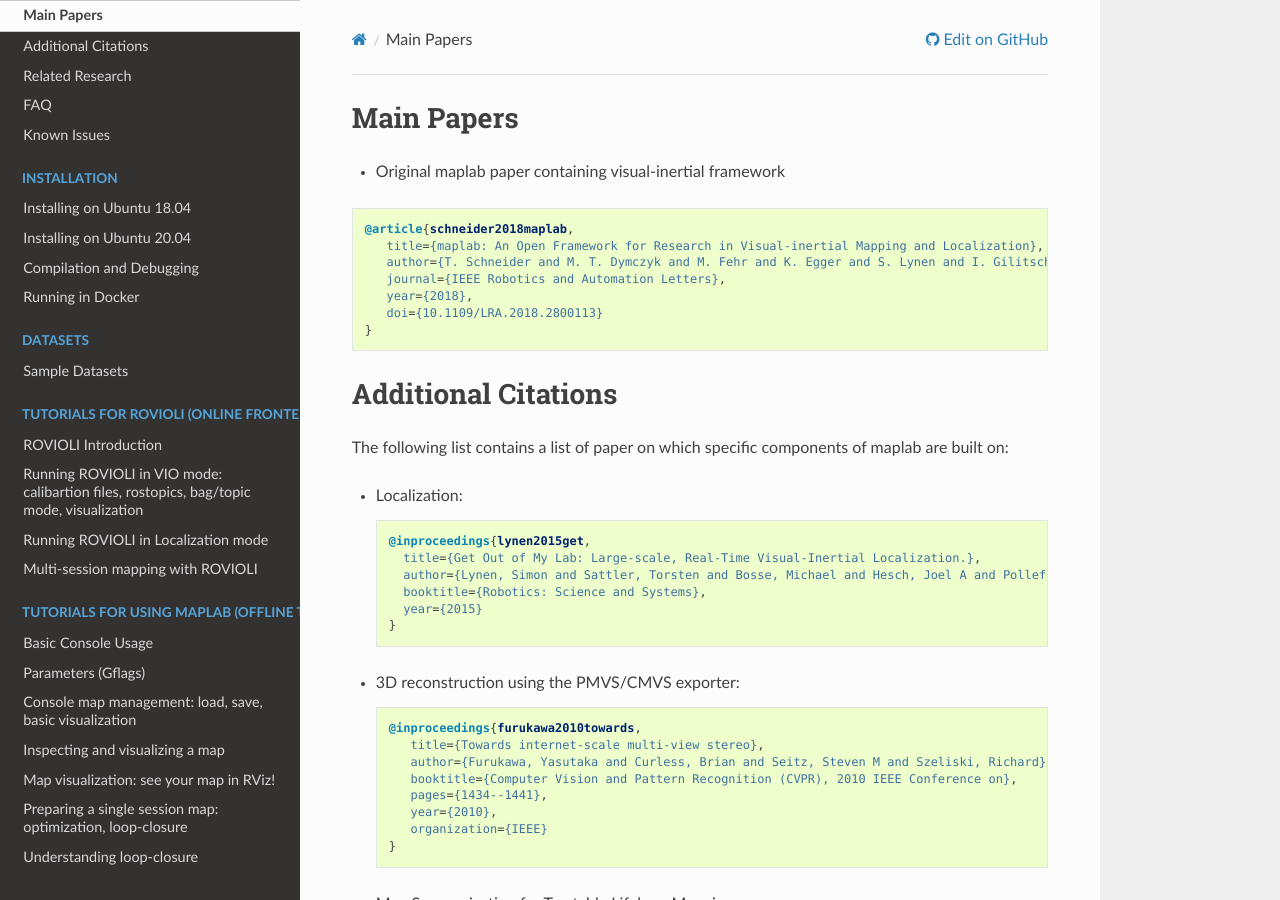
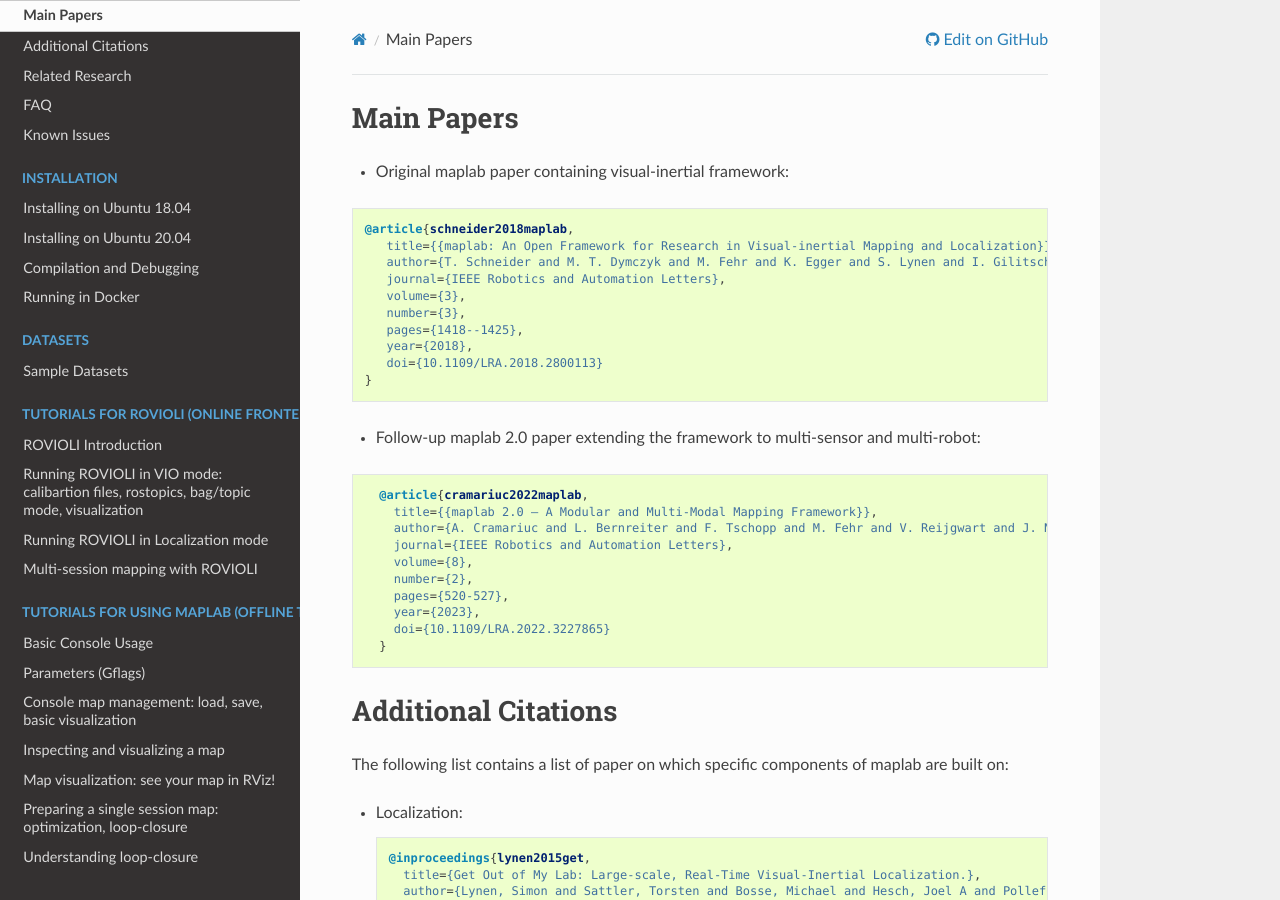
Before and after one commit to ethz-asl/maplab, a Sphinx documentation site: the page built from docs/pages/overview_and_introduction/B_Citing-Maplab.md, in a window 1280 px wide and 900 px high. Built offline with Sphinx 7.4.7 and the Read the Docs theme 2.0.0, drawn with Linux system fonts in a browser that asks for light colours.

Commit message:
Incremental update of small fixes

````diff
--- a/docs/pages/overview_and_introduction/B_Citing-Maplab.md
+++ b/docs/pages/overview_and_introduction/B_Citing-Maplab.md
@@ -1,15 +1,32 @@
 ### Main Papers
 
-  * Original maplab paper containing visual-inertial framework
+  * Original maplab paper containing visual-inertial framework:
    ```bibtex
    @article{schneider2018maplab,
-      title={maplab: An Open Framework for Research in Visual-inertial Mapping and Localization},
+      title={{maplab: An Open Framework for Research in Visual-inertial Mapping and Localization}},
       author={T. Schneider and M. T. Dymczyk and M. Fehr and K. Egger and S. Lynen and I. Gilitschenski and R. Siegwart},
       journal={IEEE Robotics and Automation Letters},
+      volume={3},
+      number={3},
+      pages={1418--1425},
       year={2018},
       doi={10.1109/LRA.2018.2800113}
    }
    ```
+
+  * Follow-up maplab 2.0 paper extending the framework to multi-sensor and multi-robot:
+  ```bibtex
+    @article{cramariuc2022maplab,
+      title={{maplab 2.0 – A Modular and Multi-Modal Mapping Framework}},
+      author={A. Cramariuc and L. Bernreiter and F. Tschopp and M. Fehr and V. Reijgwart and J. Nieto and R. Siegwart and C. Cadena},
+      journal={IEEE Robotics and Automation Letters},
+      volume={8},
+      number={2},
+      pages={520-527},
+      year={2023},
+      doi={10.1109/LRA.2022.3227865}
+    }
+  ```
 
 ### Additional Citations
 
````
Also changed, not shown: README.md (+2 -2 lines), docs/pages/datasets/A_Sample-Datasets.md (+3 -30 lines), docs/pages/installation/A_Installation-Ubuntu-18.04.md (+2 -2 lines), docs/pages/installation/A_Installation-Ubuntu-20.04.md (+2 -2 lines), docs/pages/overview_and_introduction/A_The-Maplab-Framework.md (+3 -3 lines), docs/pages/overview_and_introduction/D_FAQ.md (+1 -1 lines), docs/pages/readme_images/arche.jpg (deleted), docs/pages/readme_images/arche.png (added), docs/pages/readme_images/maplab_video_thumbnail.png (deleted).
